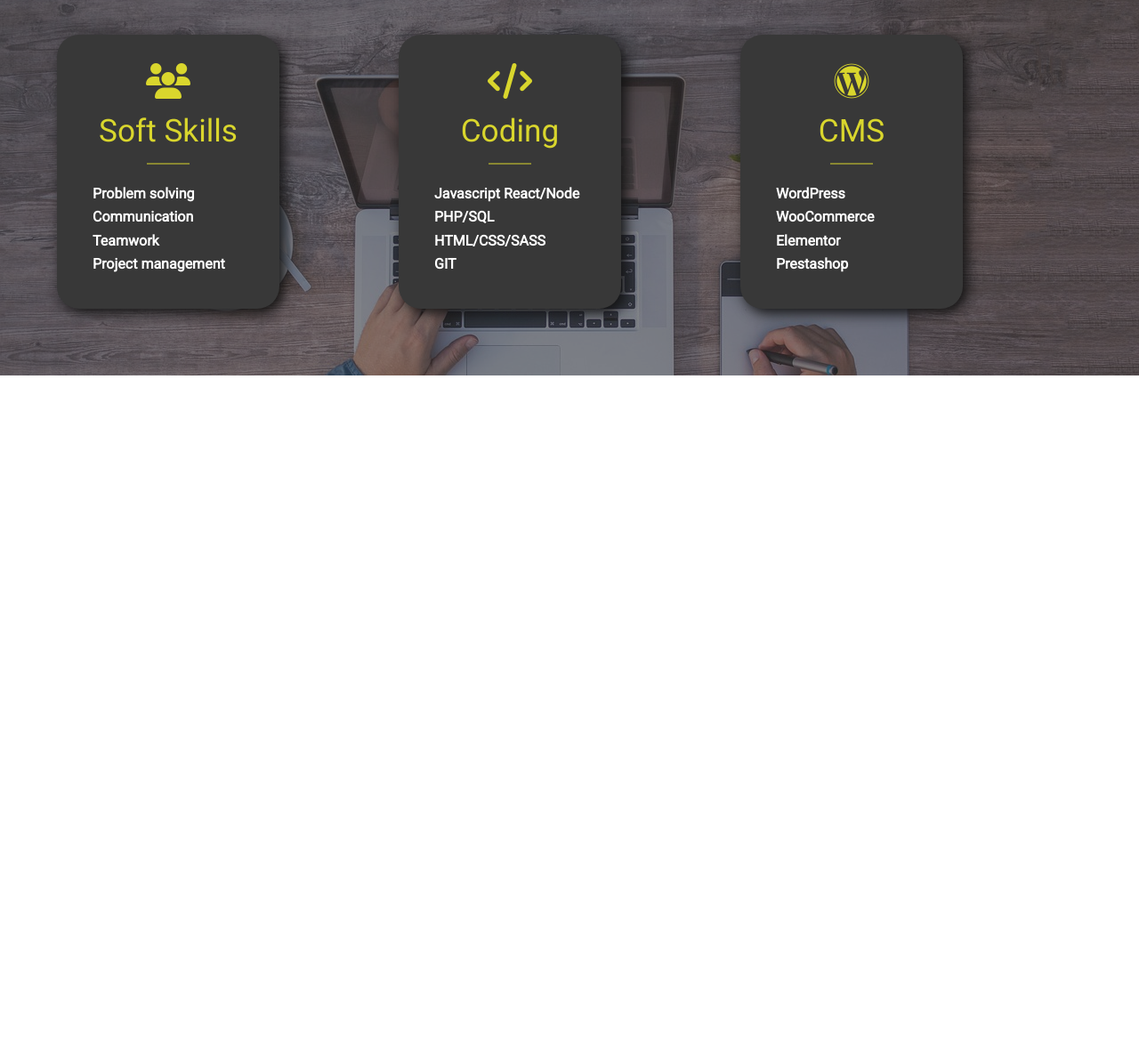
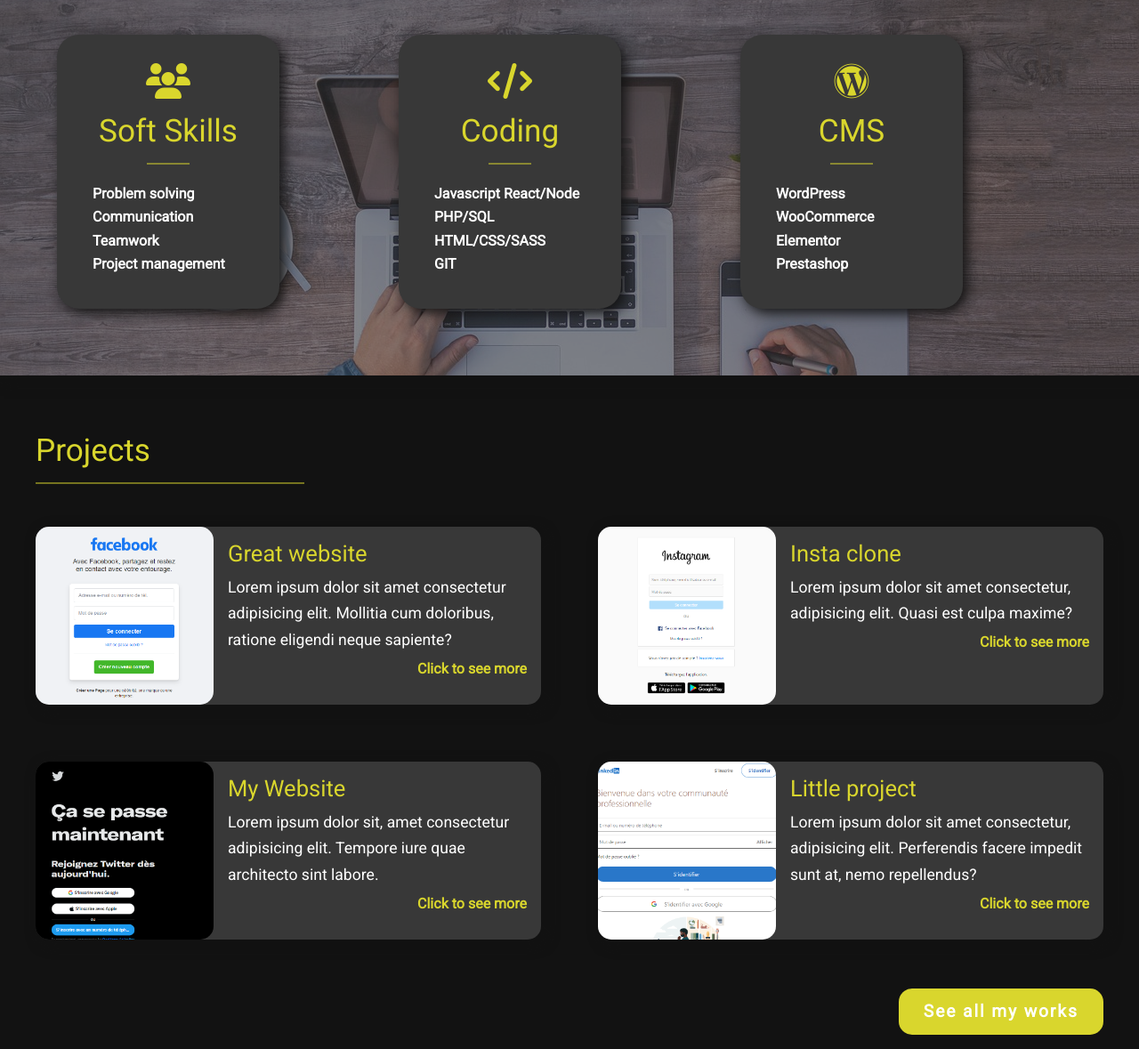
Before and after one commit to Lpiedagnel/Portfolio-template-for-web-developer, a website: page index.html in a window 1280 px wide. Shown: the part 1306-2485 px from the top of the page at 89% size. Before the commit the page ends 1728 px from the top, so only its background shows below. Drawn offline with Linux system fonts and the light colour scheme.

Commit message:
Add projects section

```diff
--- a/index.html
+++ b/index.html
@@ -133,6 +133,59 @@
       </div>
     </section>
     <!-- Projects -->
+    <section class="projects">
+      <div class="projects__container">
+        <h3 class="projects__title">Projects</h3>
+        <hr class="projects__hr">
+        <ul class="projects__list">
+          <!-- Project Card -->
+          <li class="project">
+            <a href="#" class="project__link">
+              <img src="/images/website-screenshot-1.png" alt="Screenshot of my website" class="project__img">
+              <div class="project__content">
+                <h4 class="project__name">Great website</h4>
+                <p class="project__paragraph">Lorem ipsum dolor sit amet consectetur adipisicing elit. Mollitia cum doloribus, ratione eligendi neque sapiente?</p>
+                <aside class="project__cta">Click to see more</aside>
+              </div>
+            </a>
+          </li>
+          <!-- Project Card -->
+          <li class="project">
+            <a href="#" class="project__link">
+              <img src="/images/website-screenshot-2.png" alt="Screenshot of my website" class="project__img">
+              <div class="project__content">
+                <h4 class="project__name">Insta clone</h4>
+                <p class="project__paragraph">Lorem ipsum dolor sit amet consectetur, adipisicing elit. Quasi est culpa maxime?</p>
+                <aside class="project__cta">Click to see more</aside>
+              </div>
+            </a>
+          </li>
+          <!-- Project Card -->
+          <li class="project">
+            <a href="#" class="project__link">
+              <img src="/images/website-screenshot-3.png" alt="Screenshot of my website" class="project__img">
+              <div class="project__content">
+                <h4 class="project__name">My Website</h4>
+                <p class="project__paragraph">Lorem ipsum dolor sit, amet consectetur adipisicing elit. Tempore iure quae architecto sint labore.</p>
+                <aside class="project__cta">Click to see more</aside>
+              </div>
+            </a>
+            <!-- Project Card -->
+            <li class="project">
+              <a href="#" class="project__link">
+                <img src="/images/website-screenshot-4.png" alt="Screenshot of my website" class="project__img">
+                <div class="project__content">
+                  <h4 class="project__name">Little project</h4>
+                  <p class="project__paragraph">Lorem ipsum dolor sit amet consectetur, adipisicing elit. Perferendis facere impedit sunt at, nemo repellendus?</p>
+                  <aside class="project__cta">Click to see more</aside>
+                </div>
+              </a>
+            </li>
+          </li>
+        </ul>
+        <a href="#" class="projects__btn">See all my works</a>
+      </div>
+    </section>
     <!-- Contact -->
     <!-- Footer -->
   </body>
--- /dev/null
+++ b/sass/components/_project.scss
@@ -0,0 +1,48 @@
+.project {
+
+    &__link {
+        background-color: $primary-color;
+        border-radius: 15px;
+        box-shadow: 5px 5px 15px $primary-color-dark;
+        display: flex;
+        flex-direction: row;
+        transition: 0.3s;
+
+        &:hover {
+            cursor: pointer;
+            background-color: $primary-color-light;
+        }
+    }
+
+    &__img {
+        height: 200px;
+        width: 200px;
+        object-fit: cover;
+        border-radius: 15px;
+    }
+
+    &__content {
+        display: flex;
+        flex-direction: column;
+        padding: 1em;
+        gap: 0.5em  ;
+    }
+
+    &__name {
+        color: $tertiary-color;
+        font-size: 1.6em;
+    }
+
+    &__paragraph {
+        color: $primary-text;
+        line-height: 1.7em;
+        font-size: 1.1em;
+    }
+
+    &__cta {
+        color: $tertiary-color;
+        font-weight: bold;
+        transition: 0.3s;
+        align-self: flex-end;
+    }
+}
--- /dev/null
+++ b/sass/components/_projects.scss
@@ -0,0 +1,48 @@
+.projects {
+  background-color: $primary-color-dark;
+  padding: 1em;
+
+  &__container {
+    @include container;
+    display: flex;
+    flex-direction: column;
+    gap: 1em;
+    margin-top: 3em;
+  }
+
+  &__title {
+    color: $tertiary-color;
+  }
+
+  &__hr {
+    border: 1px solid $tertiary-color;
+    opacity: 0.5;
+    width: 25%;
+  }
+
+  &__list {
+    display: grid;
+    grid-template-columns: 1fr 1fr;
+    gap: 4em;
+    margin-top: 2em;
+  }
+
+  &__btn {
+    margin-top: 2em;
+    transition: 0.3s;
+    background-color: $tertiary-color;
+    text-align: center;
+    align-self: flex-end;
+    color: $primary-text;
+    padding: 0.8em;
+    letter-spacing: 0.1em;
+    font-size: 1.2em;
+    width: 12em;
+    border-radius: 15px;
+    font-weight: bold;
+
+    &:hover {
+      background-color: $tertiary-color-dark;
+    }
+  }
+}
--- a/sass/main.scss
+++ b/sass/main.scss
@@ -13,6 +13,7 @@
 @import "layout/navbar";
 
 // 5. Components
-@import "components/hero", "components/resume", "components/skills", "components/skill";
+@import "components/hero", "components/resume", "components/skills",
+  "components/skill", "components/projects", "components/project";
 
 // 6. Page-specific styles
```
Also changed, not shown: images/website-screenshot-1.png (added), images/website-screenshot-2.png (added), images/website-screenshot-3.png (added), images/website-screenshot-4.png (added), style.css, 1 other file.
